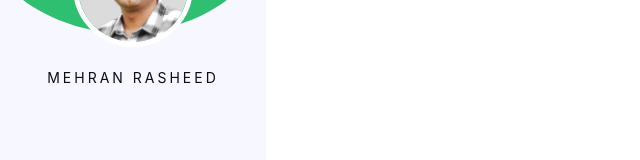
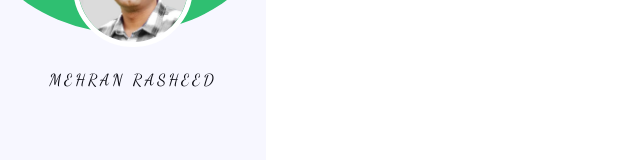
Before and after one commit to mrgoraya/mehran-portfolio, a React (Create React App) app: page / in a window 1280 px wide. Shown: the part 137-297 px from the top of the page, without its empty margins (0-640 px from the left). Built offline with nearby package versions, Linux system fonts and the light colour scheme.

Commit message:
Added dancing-script font.

```diff
--- a/package.json
+++ b/package.json
@@ -6,6 +6,7 @@
     "@chakra-ui/react": "^2.4.6",
     "@emotion/react": "^11.10.5",
     "@emotion/styled": "^11.10.5",
+    "@fontsource/dancing-script": "^4.5.11",
     "@react-icons/all-files": "^4.1.0",
     "@testing-library/jest-dom": "^5.16.5",
     "@testing-library/react": "^13.4.0",
--- a/src/components/sideMenu/ListItem.tsx
+++ b/src/components/sideMenu/ListItem.tsx
@@ -1,7 +1,5 @@
 import { HStack, Icon, ListItem, Text } from "@chakra-ui/react";
-import React from "react";
 
-import { AiOutlineHome } from "react-icons/ai";
 import { NavLink } from "react-router-dom";
 import { color } from "../../utils/color";
 
--- a/src/components/sideMenu/headerImage.tsx
+++ b/src/components/sideMenu/headerImage.tsx
@@ -1,5 +1,3 @@
-import React from "react";
-
 import { Box, Image } from "@chakra-ui/react";
 import mehranImage from "../../assets/mehran.png";
 
--- a/src/components/sideMenu/headerText.tsx
+++ b/src/components/sideMenu/headerText.tsx
@@ -1,4 +1,3 @@
-import * as React from "react";
 import { Heading } from "@chakra-ui/react";
 
 import { portfolioOwnerName } from "../../utils/static";
@@ -6,16 +5,16 @@ import { color } from "../../utils/color";
 
 const menuText = {
   margin: "1.43rem 0 0",
-  fontWeight: "400",
+  fontWeight: "500",
   textTransform: "uppercase",
-  fontSize: "0.875rem",
+  fontSize: "1rem",
   letterSpacing: "0.1875rem",
   color: color.lightBlack,
 };
 
 const SideMenuHeaderText = () => {
   return (
-    <Heading as={"h5"} size={"sm"} sx={menuText}>
+    <Heading as={"h4"} size={"sm"} sx={menuText}>
       {portfolioOwnerName}
     </Heading>
   );
--- a/src/index.tsx
+++ b/src/index.tsx
@@ -1,9 +1,11 @@
+import "@fontsource/dancing-script";
 import React from "react";
-import { ColorModeScript } from "@chakra-ui/react";
+import { ChakraProvider, ColorModeScript } from "@chakra-ui/react";
 import ReactDOM from "react-dom/client";
 
 import { App } from "./App";
 import { BrowserRouter } from "react-router-dom";
+import customTheme from "./themes/theme";
 
 const container = document.getElementById("root");
 if (!container) throw new Error("Failed to find the root element");
@@ -13,8 +15,10 @@ const root = ReactDOM.createRoot(container);
 root.render(
   <React.StrictMode>
     <BrowserRouter>
-      <ColorModeScript />
-      <App />
+      <ChakraProvider theme={customTheme}>
+        <ColorModeScript />
+        <App />
+      </ChakraProvider>
     </BrowserRouter>
   </React.StrictMode>
 );
--- a/src/themes/theme.js
+++ b/src/themes/theme.ts
@@ -11,6 +11,9 @@ const customTheme = extendTheme({
     menuBarColorDark: "#0c0c14",
     menuBarColorLight: "#f7f7ff",
   },
+  fonts: {
+    heading: "Dancing Script",
+  },
 });
 
 export default customTheme;
```
Also changed, not shown: src/App.tsx (+5 -6 lines), 1 other file (tests, documents, lock files or other folders).
